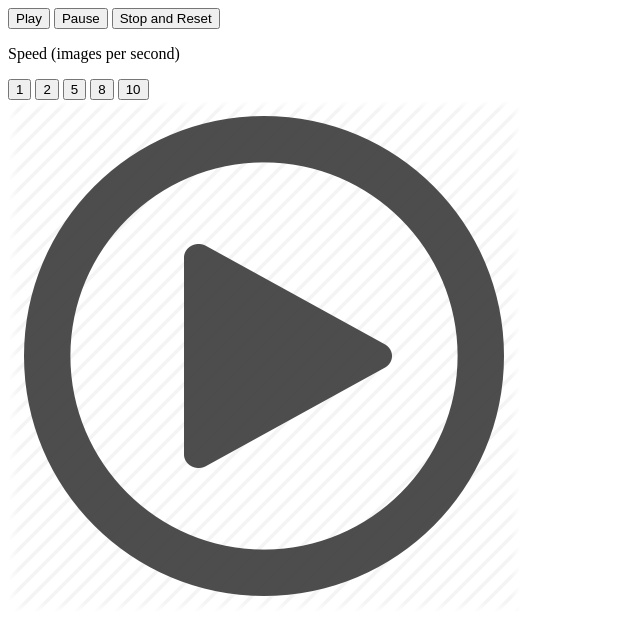
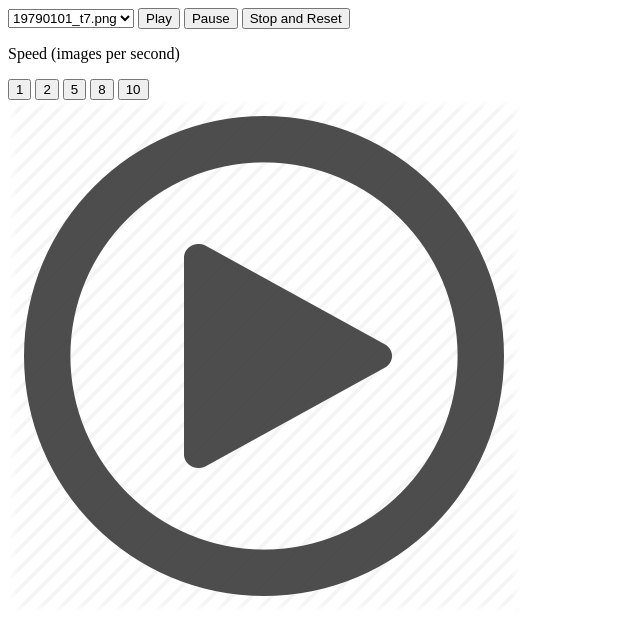
Before and after one commit to jeremy-brooks/animated-images, a website: page index.html in a window 1280 px wide. Shown: the whole page, without its empty margins (0-640 px from the left). Drawn offline with nearby package versions, Linux system fonts and the light colour scheme.

Commit message:
added select for start from image

```diff
--- a/animate.js
+++ b/animate.js
@@ -17,6 +17,8 @@ var AnimationController = function() {
     // set animation engine
     this.animationTimer = NaN;
 
+    this.imageLocationBase = "data/";
+
     // set images
     this.getImageIndex = function () {
         var localScope = this;
@@ -30,10 +32,17 @@ var AnimationController = function() {
                     localScope.images.length = localScope.images.length - 1;
                 }
                 for (var imageNameIndex = 0, imageName = ""; imageName = localScope.images[imageNameIndex]; imageNameIndex++) {
-                    localScope.images[imageNameIndex] = "data/" + imageName;
+                    var fullImageLocation = localScope.imageLocationBase + imageName;
+                    localScope.images[imageNameIndex] = fullImageLocation;
+                    localScope.addOptionToStartImageSelector(imageName);
                 }
             }
         });
+    };
+
+    this.addOptionToStartImageSelector = function (fileName) {
+        var newOption = new Option(fileName, fileName);
+        document.getElementById("setStartImageSelector").appendChild(newOption);
     };
 
     // pause animation
@@ -73,5 +82,11 @@ var AnimationController = function() {
         this.pauseAnimation();
         this.framesPerSecond = speed;
         this.startAnimation();
+    };
+
+    this.setStartImage = function (value) {
+        this.stopAnimation();
+        this.currentImageIndex = this.images.indexOf(this.imageLocationBase + value);
+        this.startAnimation();
     }
 };
--- a/index.html
+++ b/index.html
@@ -10,6 +10,7 @@
     </script>
 </head>
 <body onload="animationController.getImageIndex()">
+<select id="setStartImageSelector" onchange="animationController.setStartImage(this.value)"></select>
 <button onclick="animationController.startAnimation()">Play</button>
 <button onclick="animationController.pauseAnimation()">Pause</button>
 <button onclick="animationController.stopAnimation()">Stop and Reset</button>
```
